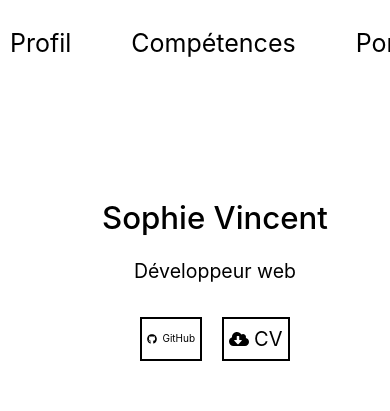
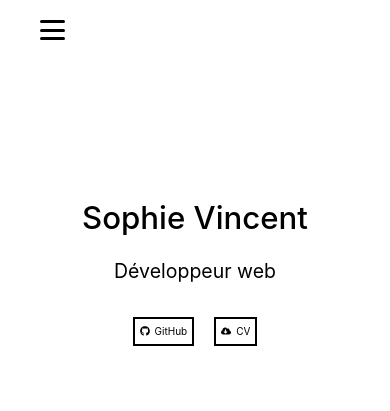
Before and after one commit to S0ph1e22/cv, a React (Create React App) app: page / in a window 390 px wide. Shown: the top 411 px of the page. Built offline with nearby package versions, Linux system fonts and the light colour scheme.

Commit message:
MQ navbar ok

```diff
--- a/src/Landing Page/DownloadButton.css
+++ b/src/Landing Page/DownloadButton.css
@@ -16,3 +16,10 @@
   color: white;
   transform: scale(1.05);
 }
+
+@media screen and (max-width: 768px) {
+
+  .btn-download{
+    font-size: clamp(10px,2vw,20px);
+  }
+}
--- a/src/Landing Page/Navbar.css
+++ b/src/Landing Page/Navbar.css
@@ -15,7 +15,6 @@
   gap: 50px;
 }
 
-/* liens par défaut */
 .nav-container a {
   text-decoration: none;
   color: black;
@@ -31,3 +30,73 @@
   transform: scale(1.05);
   padding: 5px;
 }
+
+
+.nav-links {
+    display: flex;
+    gap: 20px;
+}
+
+.burger {
+    display: none;
+    flex-direction: column;
+    justify-content: space-between;
+    width: 25px;
+    height: 20px;
+    background: none;
+    border: none;
+    cursor: pointer;
+    padding: 0;
+}
+
+.bar {
+    height: 3px;
+    width: 100%;
+    background-color: black;
+    border-radius: 2px;
+}
+
+
+@media screen and (max-width: 768px) {
+    .burger {
+        display: flex;
+    }
+
+    .nav-links {
+        display: none;
+        flex-direction: column;
+        position: absolute;
+        top: 60px;
+        background-color: white;
+        padding: 20px;
+        gap: 10px;
+        box-shadow: 0 2px 10px rgba(0, 0, 0, 0.1);
+        text-align: center;
+
+    }
+
+    .nav-links.open {
+        display: flex;
+    }
+
+    .nav-container{
+        justify-content: flex-start;
+    }
+
+    .nav-container a{
+        font-size: clamp(15px,4vw,25px);
+    }
+
+      .burger.open .bar:nth-child(1) {
+        transform: translateY(8px) rotate(45deg);
+    }
+
+    .burger.open .bar:nth-child(2) {
+        opacity: 0;
+    }
+
+    .burger.open .bar:nth-child(3) {
+        transform: translateY(-8px) rotate(-45deg);
+    }
+
+}
--- a/src/Landing Page/Navbar.js
+++ b/src/Landing Page/Navbar.js
@@ -1,17 +1,31 @@
+import { useState } from 'react';
 import '../Landing Page/Navbar.css';
 
 function Navbar() {
-    return (
-        <nav className='lien-nav'>
-            <div className='nav-container'>
-                <a href='#Accueil'>Accueil</a>
-                <a href='#Profil'>Profil</a>
-                <a href='#Competences'>Compétences</a>
-                <a href='#Portfolio'>Portfolio</a>
-                <a href='#Contact'>Contact</a>
-            </div>
-        </nav>
-    )
+  const [isOpen, setIsOpen] = useState(false);
+
+  const handleLinkClick = () => {
+    setIsOpen(false);
+  };
+
+  return (
+    <nav className='lien-nav'>
+      <div className='nav-container'>
+        <button className={`burger ${isOpen ? 'open' : ''}`} onClick={() => setIsOpen(!isOpen)}>
+          <span className='bar'></span>
+          <span className='bar'></span>
+          <span className='bar'></span>
+        </button>
+        <div className={`nav-links ${isOpen ? 'open' : ''}`}>
+          <a href='#Accueil' onClick={handleLinkClick}>Accueil</a>
+          <a href='#Profil' onClick={handleLinkClick}>Profil</a>
+          <a href='#Competences' onClick={handleLinkClick}>Compétences</a>
+          <a href='#Portfolio' onClick={handleLinkClick}>Portfolio</a>
+          <a href='#Contact' onClick={handleLinkClick}>Contact</a>
+        </div>
+      </div>
+    </nav>
+  );
 }
 
-export default Navbar
+export default Navbar;
--- a/src/styles/index.css
+++ b/src/styles/index.css
@@ -16,4 +16,5 @@ code {
   max-width: 1240px;
   margin: 0 auto;
   padding-left: 40px;
+  padding-right: 40px;
 }
```
